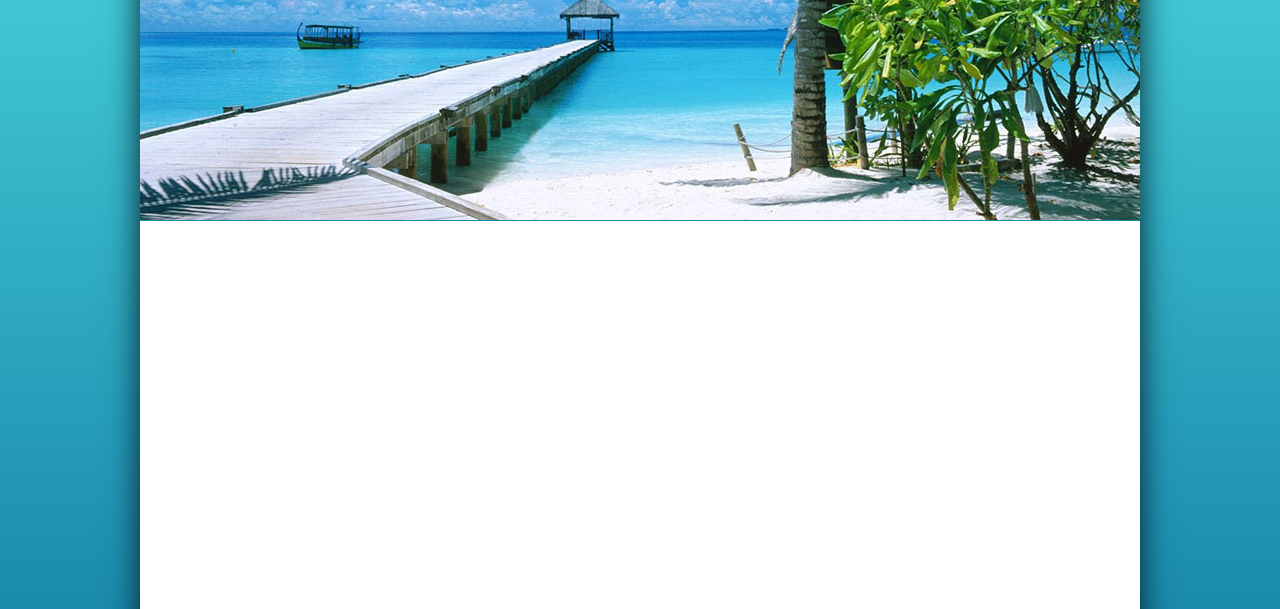
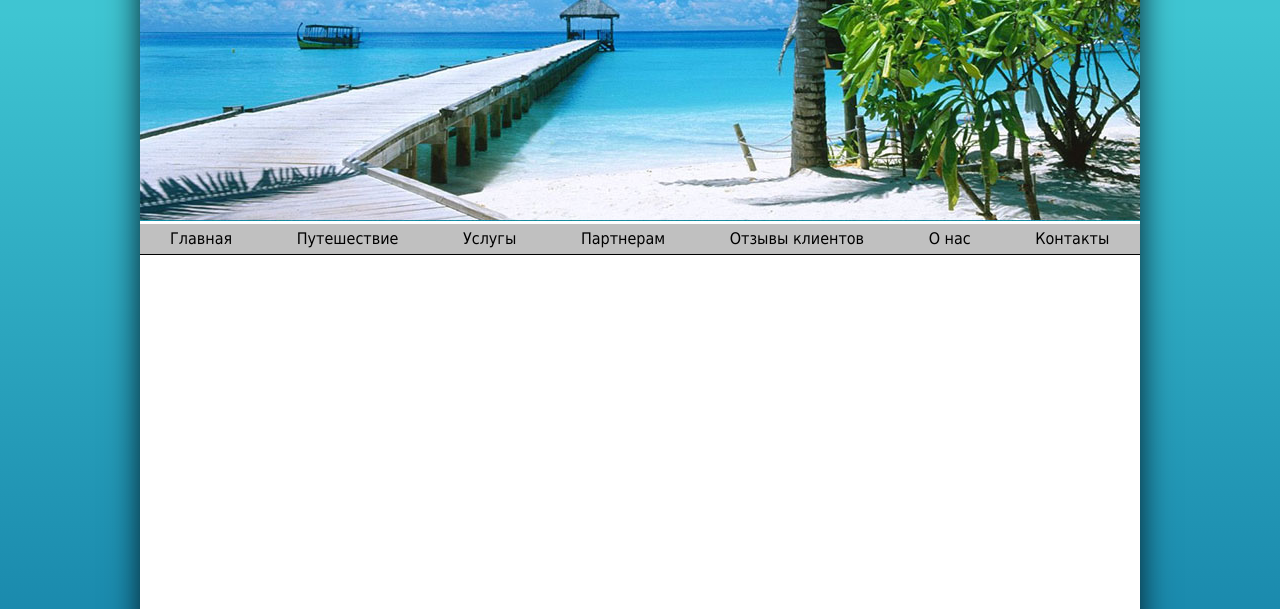
Before and after one commit to oleksandrB/oleksandrB.github.io, a plain HTML site: page homework4/index.html in a window 1280 px wide. Shown: the part 191-800 px from the top of the page. Drawn offline with Linux system fonts and the light colour scheme.

Commit message:
menu_content

```diff
--- a/homework4/index.html
+++ b/homework4/index.html
@@ -46,12 +46,19 @@
 		<p class="contries_text"> Мальдивы </p></a>
 	</li>
 </ul>
-
-
-
 </header>
-
-<img class="beach" src="img/beach.jpg" alt="nice_beach">
+<content>
+	<img class="beach" src="img/beach.jpg" alt="nice_beach">
+	<ul class="content_menu">
+		<li class="option">Главная</li>
+		<li class="option">Путешествие</li>
+		<li class="option">Услугы</li>
+		<li class="option">Партнерам</li>
+		<li class="option">Отзывы клиентов</li>
+		<li class="option">О нас</li>
+		<li class="option">Контакты</li>
+	</ul>
+</content>
 
 
 
--- a/homework4/style.css
+++ b/homework4/style.css
@@ -35,7 +35,7 @@ header {
 	width: 100%;
 	height: 175px;
 }
-img, .logo {
+.logo {
 	padding-left: 30px;
 	padding-top: 11px;
 }
@@ -62,17 +62,30 @@ h5 {
 .contries_text, a:hover {
 	text-decoration: none;
 }
-ul, .contries {
+.contries {
 	display: inline-block;
 	text-align: center;
 }
-ul, .contries_list {
+.contries_list {
 	padding-left: 655px;
 	margin-top: 20px;
 }
 /*CONTENT*/
-img, .beach {
+.beach {
 	padding: 0 0;
+}
+.content_menu {
+	background-color: silver;
+/*	background-image: linear-gradient(to top, #303030 #373737);*/
+	border-bottom: 1px solid #000000;
+	width: 1000px;
+	height: 30px;
+}
+.option {
+	display: inline-block;
+	padding: 0 30px;
+	height: 30px;
+	line-height: 30px;
 }
 /*FOOTER*/
 footer {
```
